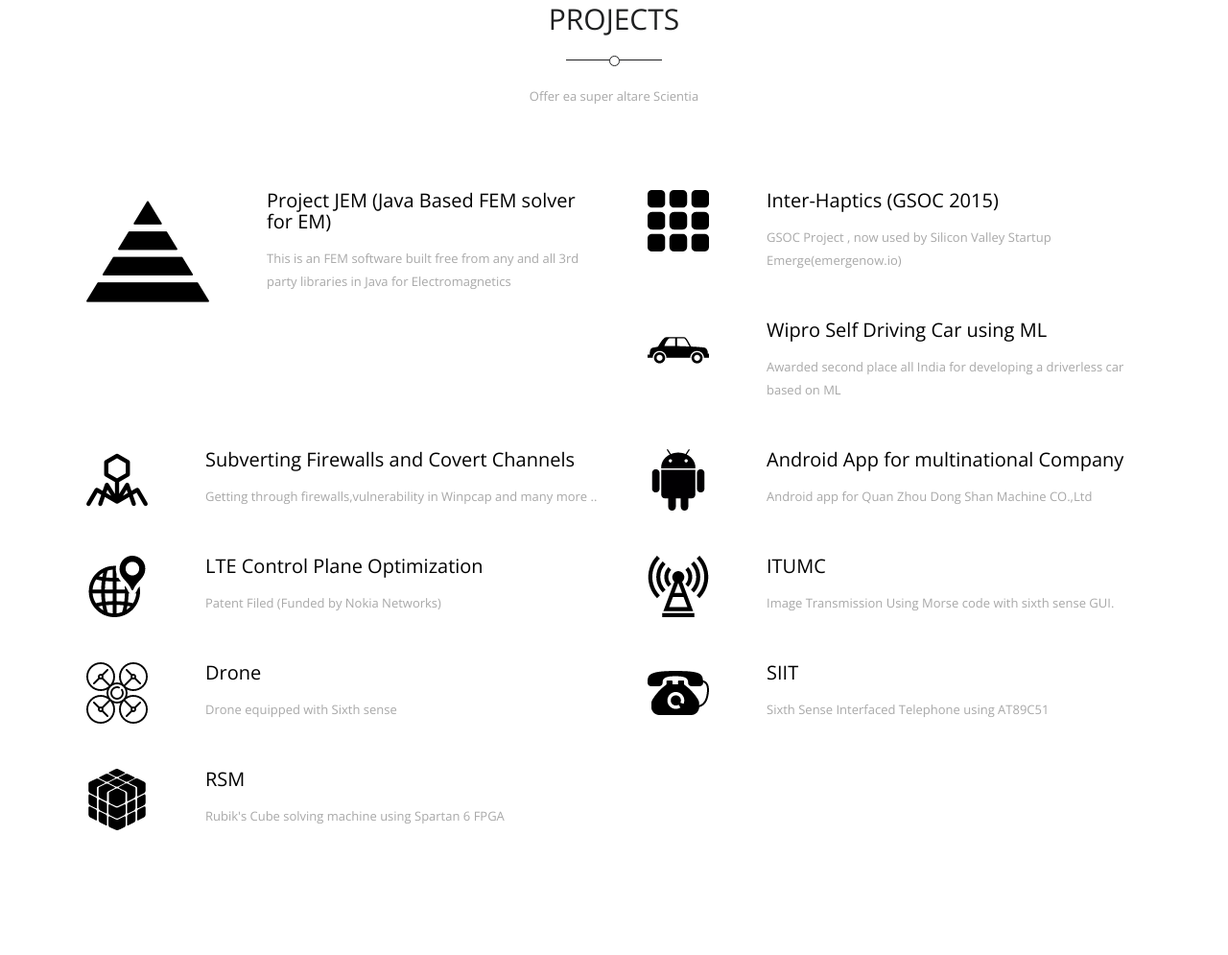
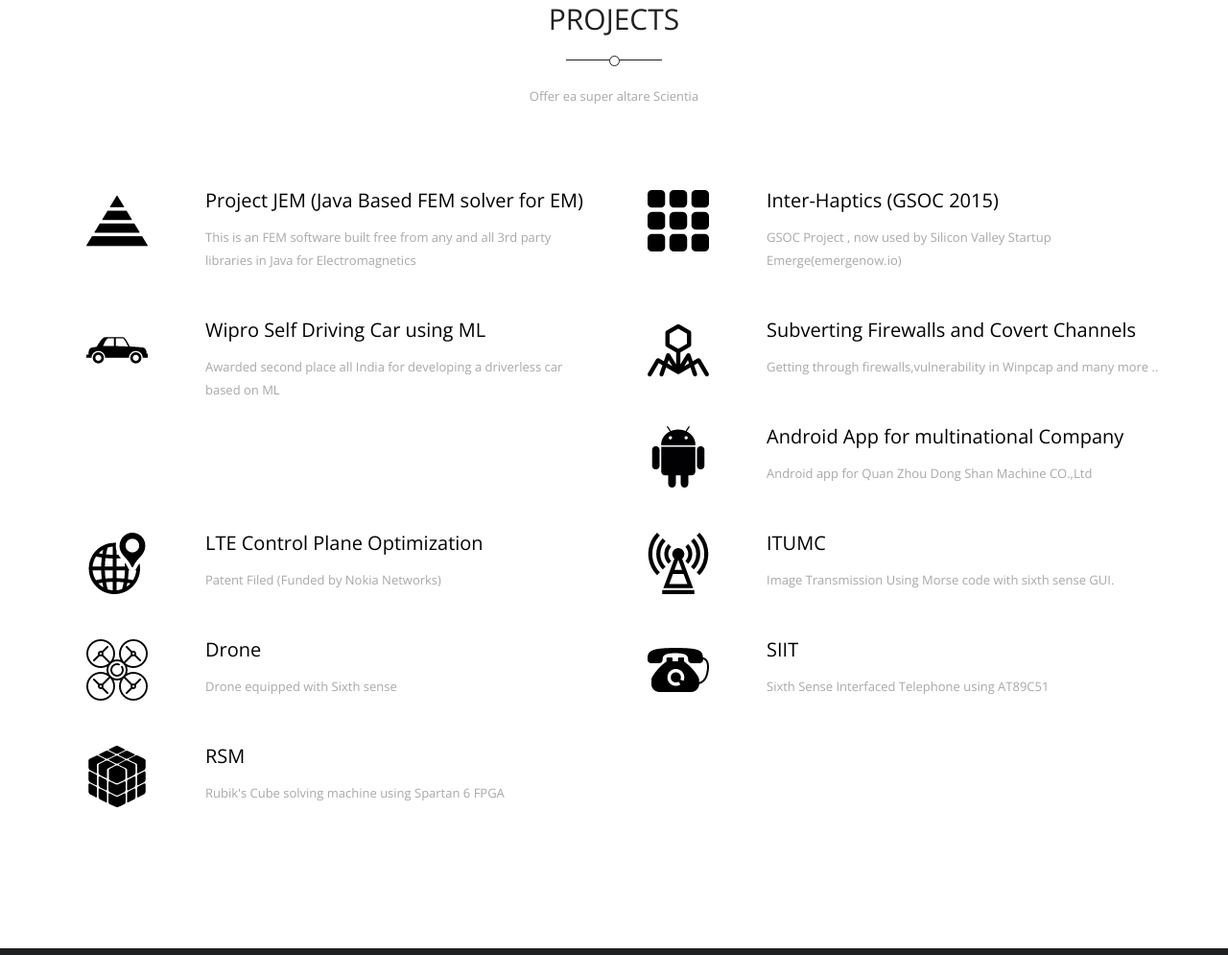
Before and after one commit to 1sand0s-adi/1sand0s-adi.github.io, a plain HTML site: page 1sand0s-adi.github/index.html in a window 1280 px wide. Shown: the part 897-1892 px from the top of the page at 96% size. Drawn offline with nearby package versions, Linux system fonts and the light colour scheme.

Commit message:
Update index.html

```diff
--- a/1sand0s-adi.github/index.html
+++ b/1sand0s-adi.github/index.html
@@ -179,7 +179,7 @@
 	            <div class="col-md-6 col-sm-12 wow fadeInLeft" data-wow-delay="0.2s">
                         <div class="media">
                             <a href="https://youtu.be/wvSsbYEB28g?list=PL1vWV0iEDNY59aHS9t3udrkqd8ABE7qcY" class="pull-left">
-                                <img src="img/fem12.png" class="media-object" alt="Monitor">
+                                <img src="img/fem11.png" class="media-object" alt="Monitor">
                             </a>
                             <div class="media-body">
                                 <h3>Project JEM (Java Based FEM solver for EM)</h3>
```
